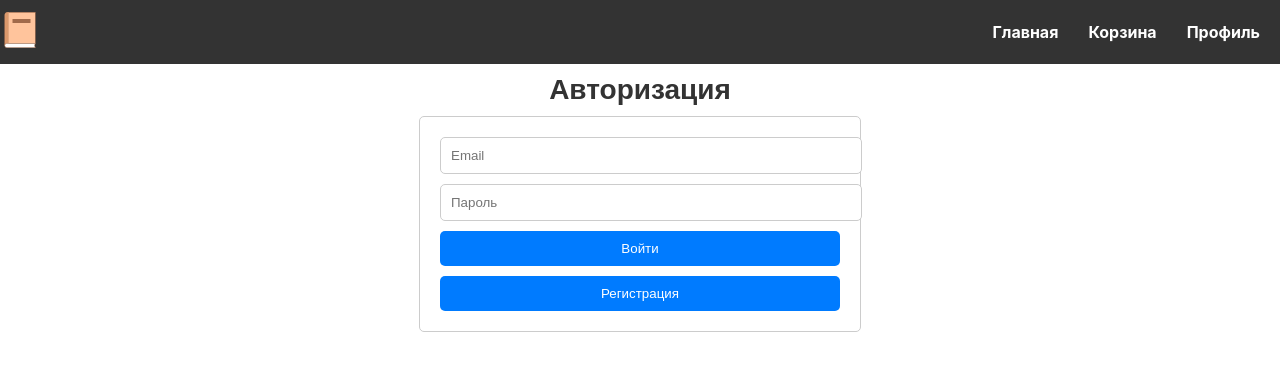
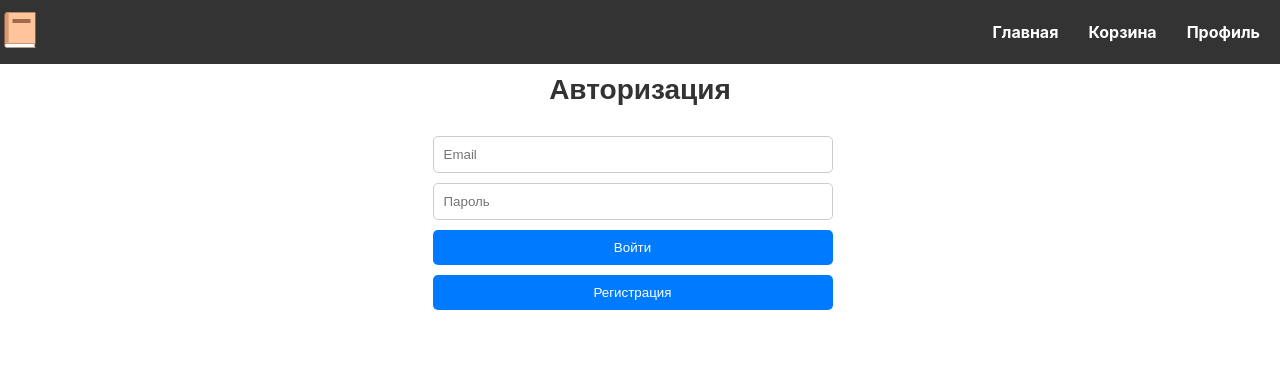
Before and after one commit to vasalerm/book-store, a React (Create React App) app in the folder book-store/: page /authorization in a window 1280 px wide. Shown: the top 382 px of the page. Built offline with nearby package versions, Linux system fonts and the light colour scheme.

Commit message:
Изменение стиля формы регистрации/авторизации

```diff
--- a/book-store/src/App.css
+++ b/book-store/src/App.css
@@ -231,10 +231,15 @@ nav ul li a:hover {
 
 
 .form-container {
+  padding-top: 20px;
+  padding-right: 30px;
+  padding-left: 15px;
+  padding-bottom: 15px;
   max-width: 400px;
   margin: 0 auto;
-  padding: 20px;
-  border: 1px solid #ccc;
+  display: flex;
+  flex-wrap: wrap;
+  justify-content: center;
   border-radius: 5px;
 }
 
--- a/book-store/src/pages/Registration.js
+++ b/book-store/src/pages/Registration.js
@@ -83,7 +83,7 @@ const RegistrationForm = () => {
         required
 
       />
-      <button type="submit">Register</button>
+      <button type="submit">Зарегестрироваться</button>
     </form>
   );
 };
```
